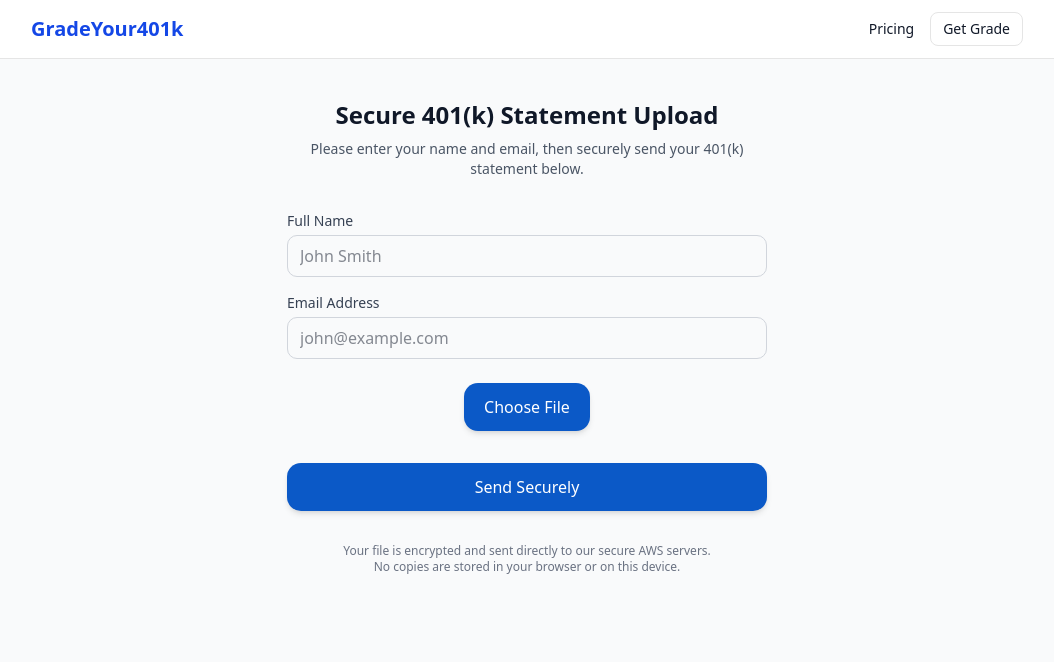
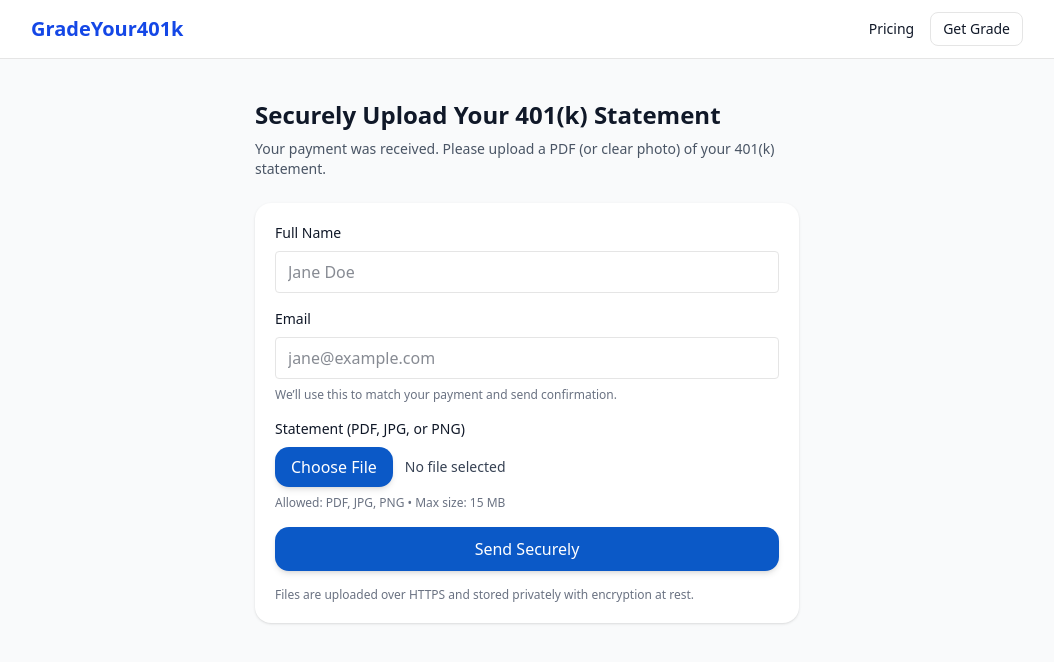
Before and after one commit to rremling/gradeyour401k, a Next.js app: page /upload in a window 1280 px wide. Shown: the top 662 px of the page, without its empty margins (113-1167 px from the left). Built offline with nearby package versions, Linux system fonts and the light colour scheme.

Commit message:
Update page.tsx

```diff
--- a/src/app/upload/page.tsx
+++ b/src/app/upload/page.tsx
@@ -1,121 +1,18 @@
-"use client";
+import { Suspense } from "react";
+import UploadClient from "./upload-client";
 
-import { useState } from "react";
+export const dynamic = "force-dynamic";
 
 export default function UploadPage() {
-  const [file, setFile] = useState<File | null>(null);
-  const [name, setName] = useState("");
-  const [email, setEmail] = useState("");
-  const [uploading, setUploading] = useState(false);
-  const [message, setMessage] = useState("");
-  const [error, setError] = useState("");
-
-  async function handleUpload() {
-    if (!file || !email || !name) {
-      setError("Please enter your name, email, and select a file.");
-      return;
-    }
-
-    setError("");
-    setMessage("");
-    setUploading(true);
-
-    try {
-      const res = await fetch("/api/upload/s3-url", {
-        method: "POST",
-        headers: { "Content-Type": "application/json" },
-        body: JSON.stringify({ filename: file.name, type: file.type }),
-      });
-
-      const { url, fields } = await res.json();
-      const formData = new FormData();
-      Object.entries(fields).forEach(([key, value]) => {
-        formData.append(key, value as string);
-      });
-      formData.append("file", file);
-
-      const upload = await fetch(url, {
-        method: "POST",
-        body: formData,
-      });
-
-      if (!upload.ok) throw new Error("Upload failed");
-
-      setMessage("✅ File sent securely. Thank you!");
-      setFile(null);
-      setName("");
-      setEmail("");
-    } catch (e: any) {
-      setError(e.message || "Upload failed");
-    } finally {
-      setUploading(false);
-    }
-  }
-
   return (
-    <main className="max-w-lg mx-auto px-4 py-10 text-center">
-      <h1 className="text-2xl font-semibold mb-2">Secure 401(k) Statement Upload</h1>
-      <p className="text-sm text-gray-600 mb-8">
-        Please enter your name and email, then securely send your 401(k) statement below.
+    <main className="max-w-xl mx-auto px-4 py-10">
+      <h1 className="text-2xl font-semibold mb-2">Securely Upload Your 401(k) Statement</h1>
+      <p className="text-sm text-gray-600 mb-6">
+        Your payment was received. Please upload a PDF (or clear photo) of your 401(k) statement.
       </p>
-
-      <div className="flex flex-col gap-4 text-left">
-        <div>
-          <label className="block text-sm font-medium text-gray-700 mb-1">Full Name</label>
-          <input
-            type="text"
-            value={name}
-            onChange={(e) => setName(e.target.value)}
-            placeholder="John Smith"
-            className="w-full border border-gray-300 rounded-lg px-3 py-2 focus:outline-none focus:ring-2 focus:ring-[#0b59c7]"
-          />
-        </div>
-
-        <div>
-          <label className="block text-sm font-medium text-gray-700 mb-1">Email Address</label>
-          <input
-            type="email"
-            value={email}
-            onChange={(e) => setEmail(e.target.value)}
-            placeholder="john@example.com"
-            className="w-full border border-gray-300 rounded-lg px-3 py-2 focus:outline-none focus:ring-2 focus:ring-[#0b59c7]"
-          />
-        </div>
-
-        {/* Choose File button */}
-        <div className="flex flex-col items-center justify-center mt-2">
-          <label
-            htmlFor="file-upload"
-            className="cursor-pointer inline-block bg-[#0b59c7] text-white font-medium px-5 py-3 rounded-xl hover:bg-[#0a4fb5] transition shadow-md"
-          >
-            {file ? `Selected: ${file.name}` : "Choose File"}
-          </label>
-          <input
-            id="file-upload"
-            type="file"
-            accept=".pdf,.jpg,.jpeg,.png"
-            className="hidden"
-            onChange={(e) => setFile(e.target.files?.[0] || null)}
-          />
-        </div>
-
-        {/* Send Securely button */}
-        <button
-          onClick={handleUpload}
-          disabled={uploading}
-          className="mt-4 w-full bg-[#0b59c7] text-white rounded-xl py-3 font-medium hover:bg-[#0a4fb5] transition disabled:opacity-50 shadow-md"
-        >
-          {uploading ? "Sending..." : "Send Securely"}
-        </button>
-
-        {error && <p className="text-sm text-red-600 text-center mt-2">{error}</p>}
-        {message && <p className="text-sm text-green-600 text-center mt-2">{message}</p>}
-      </div>
-
-      <div className="mt-8 text-xs text-gray-500 text-center">
-        <p>Your file is encrypted and sent directly to our secure AWS servers.</p>
-        <p>No copies are stored in your browser or on this device.</p>
-      </div>
+      <Suspense fallback={<div>Loading…</div>}>
+        <UploadClient />
+      </Suspense>
     </main>
   );
 }
```
